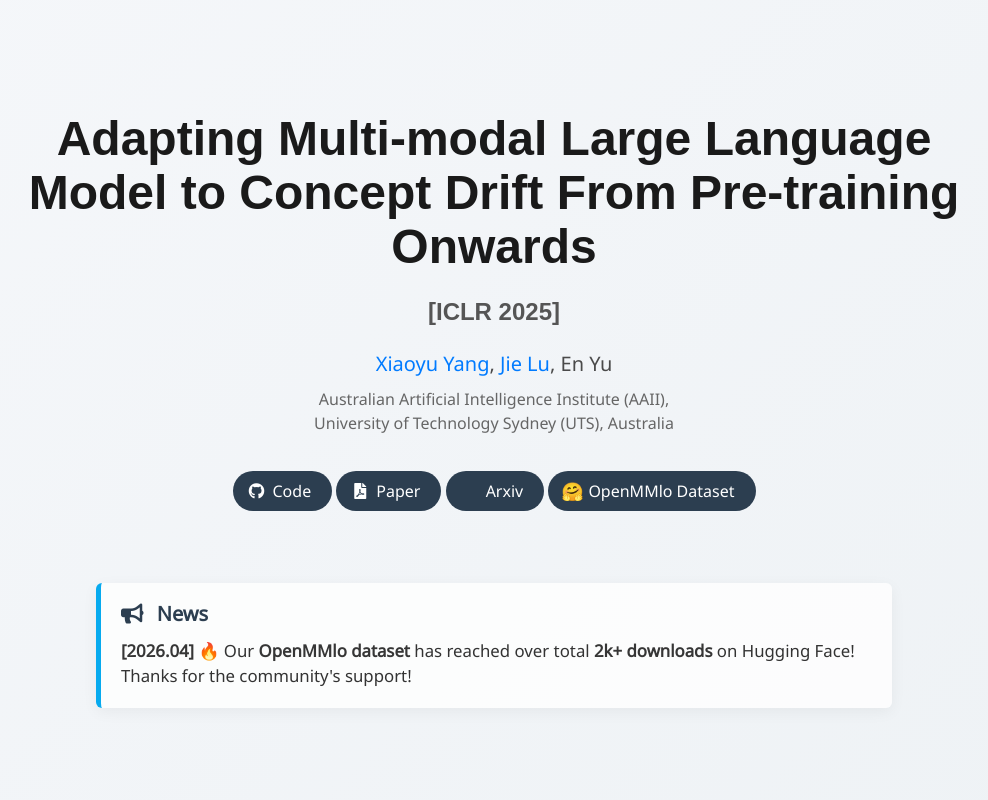
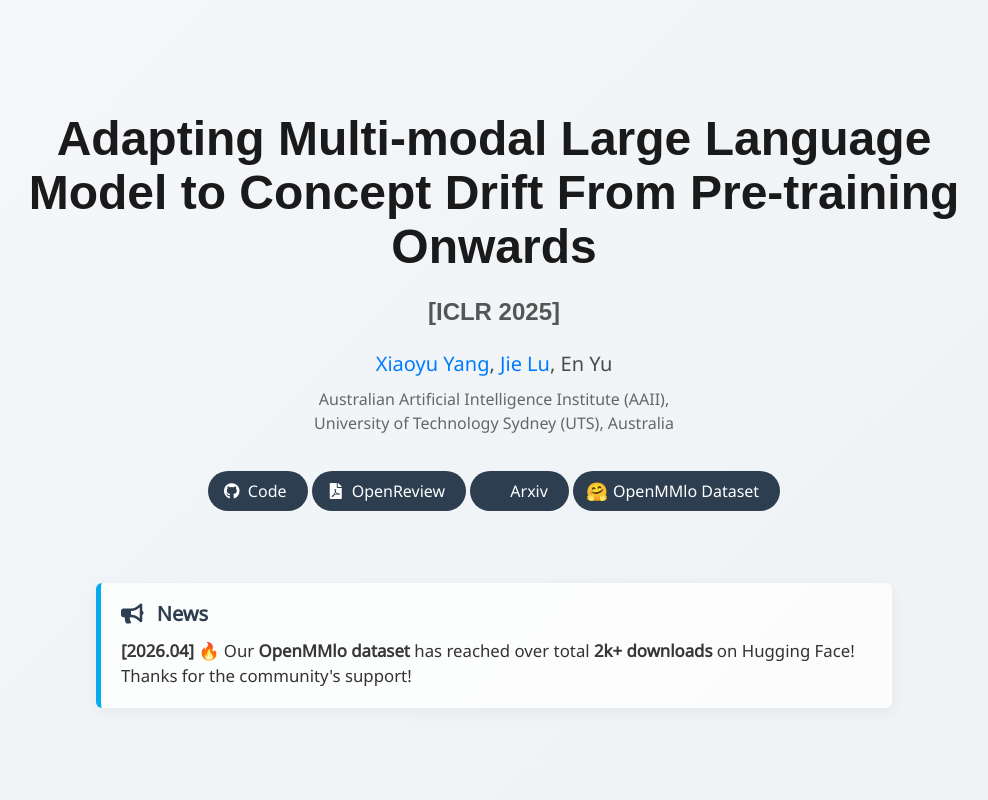
Before and after one commit to XiaoyuYoung/ConceptDriftMLLMs, a plain HTML site: page index.html in a window 1280 px wide. Shown: the top 800 px of the page, without its empty margins (146-1134 px from the left). Drawn offline with nearby package versions, Linux system fonts and the light colour scheme; some icons are missing; a web font is replaced by a local one.

Commit message:
Update index.html

```diff
--- a/index.html
+++ b/index.html
@@ -139,7 +139,7 @@
                         </a>
                         <a href="https://openreview.net/forum?id=b20VK2GnSs" class="button is-dark is-rounded">
                             <span class="icon"><i class="fas fa-file-pdf"></i></span>
-                            <span>Paper</span>
+                            <span>OpenReview</span>
                         </a>
                         <a href="https://arxiv.org/abs/2405.13459" class="button is-dark is-rounded">
                             <span class="icon"><i class="ai ai-arxiv"></i></span>
```
